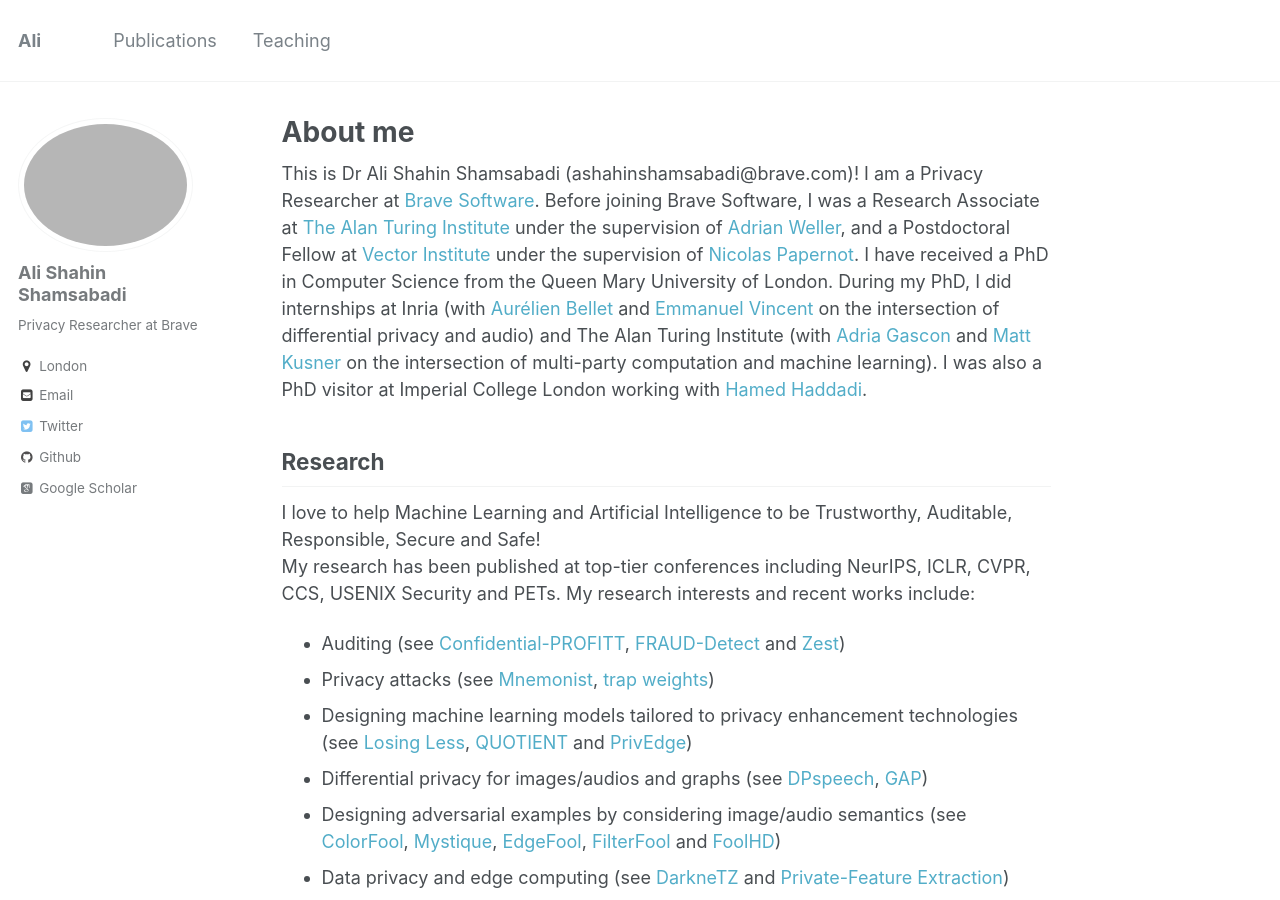
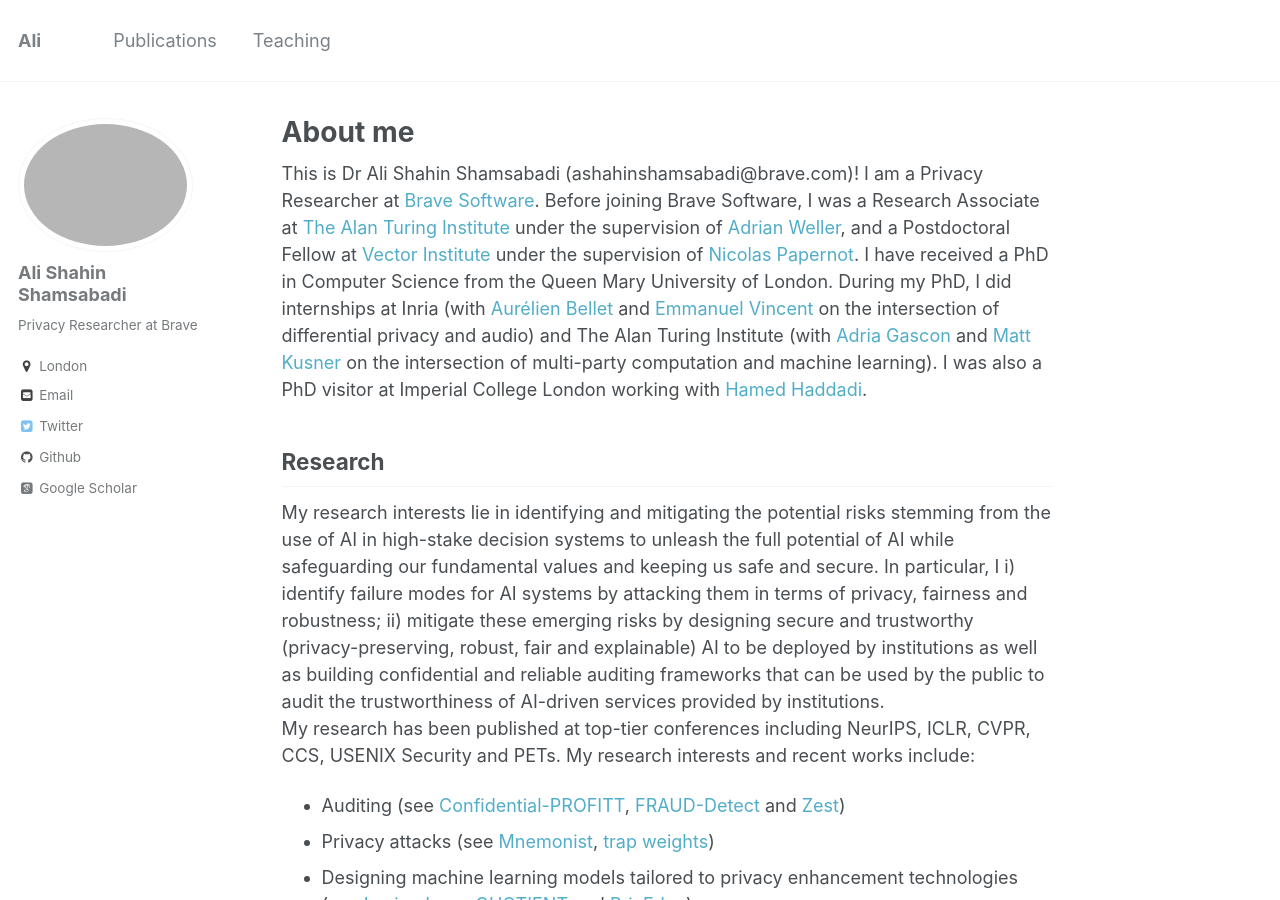
Before and after one commit to AliShahin/AliShahin.github.io, a Jekyll site: the page built from _pages/about.md, in a window 1280 px wide and 900 px high. Built offline with Jekyll 4.4.1, drawn with Linux system fonts in a browser that asks for light colours; some web fonts are replaced.

Commit message:
Update about.md

```diff
--- a/_pages/about.md
+++ b/_pages/about.md
@@ -14,7 +14,7 @@ I have received a PhD in Computer Science from the Queen Mary University of Lond
 
 
 ## Research
-I love to help Machine Learning and Artificial Intelligence to be Trustworthy, Auditable, Responsible, Secure and Safe!<br />
+My research interests lie in identifying and mitigating the potential risks stemming from the use of AI in high-stake decision systems to unleash the full potential of AI while safeguarding our fundamental values and keeping us safe and secure. In particular, I i) identify failure modes for AI systems by attacking them in terms of privacy, fairness and robustness; ii) mitigate these emerging risks by designing secure and trustworthy (privacy-preserving, robust, fair and explainable) AI to be deployed by institutions as well as building confidential and reliable auditing frameworks that can be used by the public to audit the trustworthiness of AI-driven services provided by institutions. <br />
 My research has been published at top-tier conferences including NeurIPS, ICLR, CVPR, CCS, USENIX Security and PETs. My research interests and recent works include:
 - Auditing (see [Confidential-PROFITT](https://openreview.net/forum?id=iIfDQVyuFD), [FRAUD-Detect](https://openreview.net/pdf?id=3vmKQUctNy) and [Zest](https://openreview.net/forum?id=OUz_9TiTv9j))
 - Privacy attacks (see [Mnemonist](https://openreview.net/pdf?id=oVn5GLyONY), [trap weights](https://arxiv.org/pdf/2112.02918.pdf))
```
